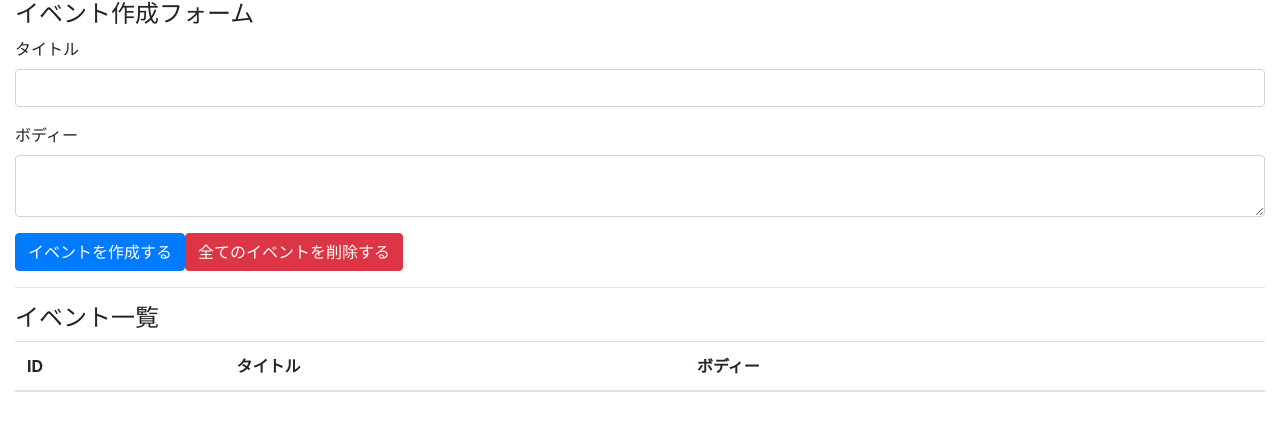
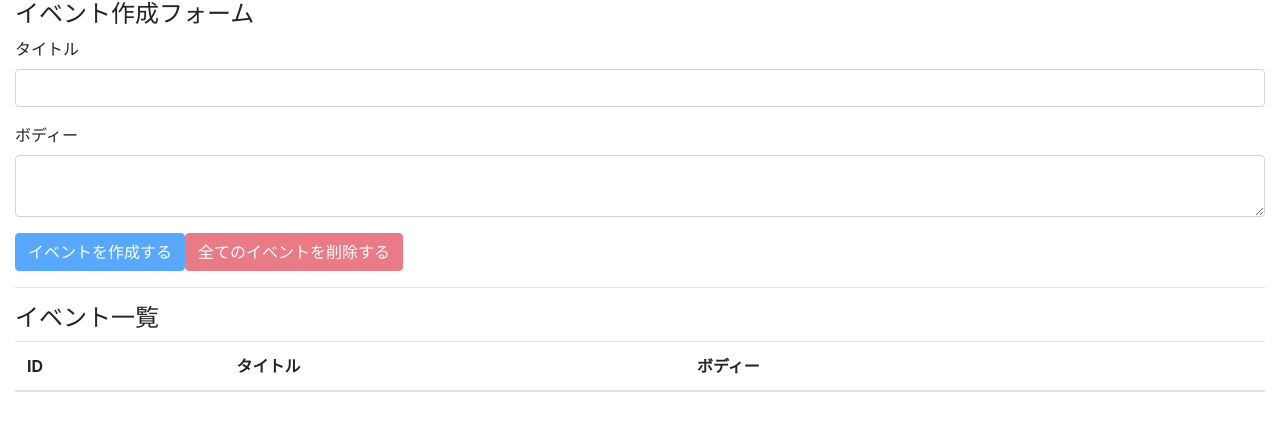
Before and after one commit to uzresk/react-hooks, a React (Create React App) app: page / in a window 1280 px wide. Shown: the top 430 px of the page. Built offline with nearby package versions, Linux system fonts and the light colour scheme.

Commit message:
implement all events deletion feature

```diff
--- a/src/components/App.js
+++ b/src/components/App.js
@@ -21,12 +21,14 @@
         setBody('');
     };
 
-    const deleteAllEvent = e => {
+    const deleteAllEvents = e => {
         e.preventDefault();
-        dispatch({
-            type: 'DELETE_ALL_EVENT'
-        })
+        const result = window.confirm('全てのイベントを本当に削除してもよいですか？');
+        if (result) dispatch({type: 'DELETE_ALL_EVENTS'})
     };
+
+    // イベントを作成するボタンの制御用
+    const unCreatable = title === '' || body === '';
 
     return (
         <div className="container-fluid">
@@ -42,8 +44,10 @@
                     <textarea className="form-control" id="formEventBody" value={body}
                               onChange={e => setBody(e.target.value)}/>
                 </div>
-                <button className="btn btn-primary" onClick={addEvent}>イベントを作成する</button>
-                <button className="btn btn-danger" onClick={deleteAllEvent}>全てのイベントを削除する</button>
+                <button className="btn btn-primary" onClick={addEvent} disabled={unCreatable}>イベントを作成する</button>
+                <button className="btn btn-danger" onClick={deleteAllEvents}
+                        disabled={state.length === 0}>全てのイベントを削除する
+                </button>
 
                 <hr/>
 
--- a/src/components/Event.js
+++ b/src/components/Event.js
@@ -3,9 +3,8 @@
 const Event = ({dispatch, event}) => {
     const id = event.id;
     const handleClickDeleteButton = () => {
-        dispatch({
-            type: 'DELETE_EVENT', id
-        });
+        const result = window.confirm(`イベント(id=${id})を本当に削除してもよいですか？`)
+        if (result) dispatch({type: 'DELETE_EVENT', id});
     };
     return (
         <tr>
--- a/src/reducers/index.js
+++ b/src/reducers/index.js
@@ -10,7 +10,7 @@
             return [...state, {id, ...event}];
         case 'DELETE_EVENT':
             return state.filter(event => event.id !== action.id);
-        case 'DELETE_ALL_EVENT':
+        case 'DELETE_ALL_EVENTS':
             return [];
         default:
             return state;
```
